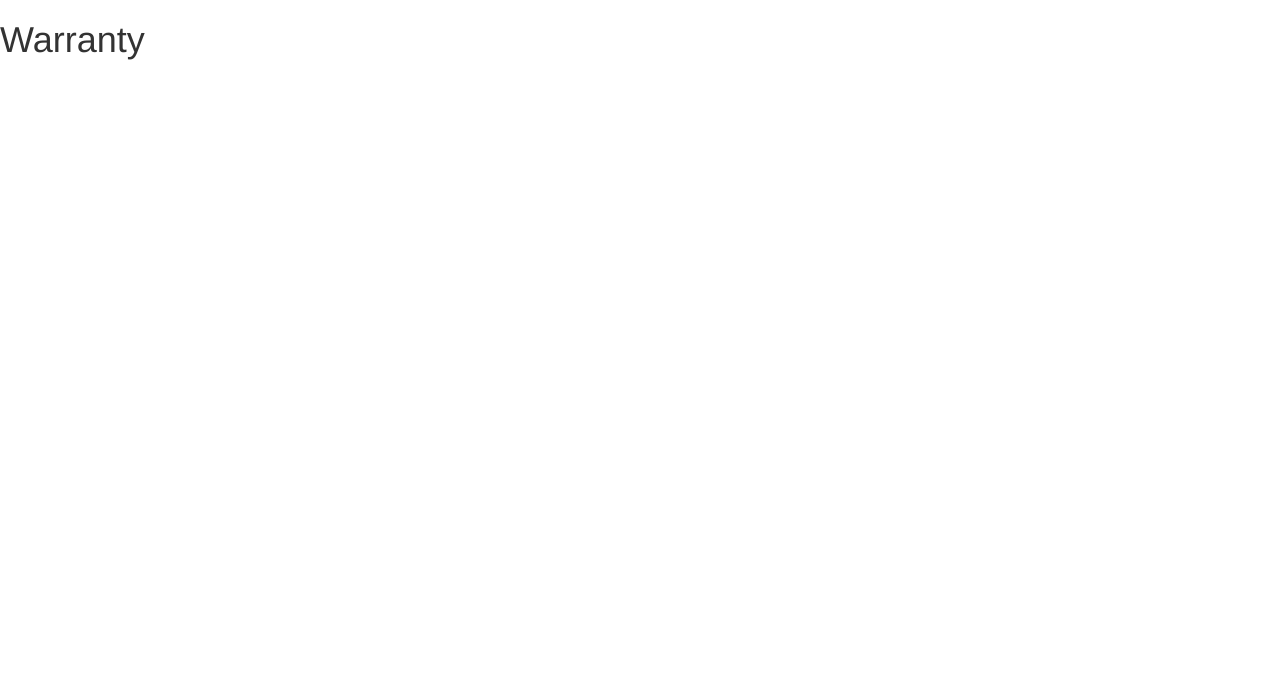
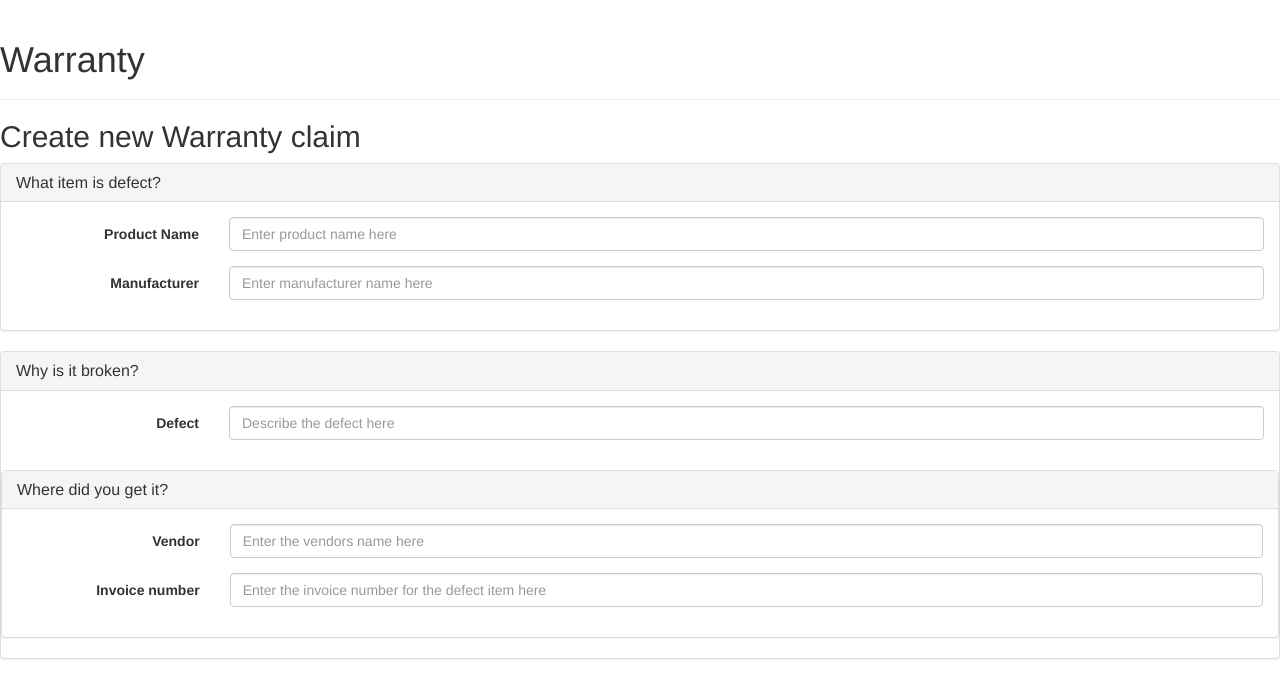
Before and after one commit to JaegerJens/warranty, a plain HTML site: page index.html in a window 1280 px wide. Drawn offline with Linux system fonts and the light colour scheme.

Commit message:
new form for creating warranty claims

```diff
--- a/index.html
+++ b/index.html
@@ -5,7 +5,74 @@
     <link href="lib/bootstrap-3.3.1/css/bootstrap.css" rel="stylesheet">
 </head>
 <body>
-    <h1>Warranty</h1>
+    <div class="page-header">
+      <h1>Warranty</h1>
+    </div>
+
+    <form class="form-horizontal">
+
+        <h2>Create new Warranty claim</h2>
+
+        <div class="panel panel-default">
+            <div class="panel-heading">
+                <h3 class="panel-title">What item is defect?</h3>
+            </div>
+
+            <div class="panel-body">
+                <div class="form-group">
+                    <label for="productname" class="col-sm-2 control-label">Product Name</label>
+                    <div class="col-sm-10">
+                        <input type="text" class="form-control" id="productname" placeholder="Enter product name here">
+                    </div>
+                </div>
+
+                <div class="form-group">
+                    <label for="manufacturer" class="col-sm-2 control-label">Manufacturer</label>
+                    <div class="col-sm-10">
+                        <input type="text" class="form-control" id="manufacturer" placeholder="Enter manufacturer name here">
+                    </div>
+                </div>
+            </div>
+        </div>
+
+        <div class="panel panel-default">
+            <div class="panel-heading">
+                <h3 class="panel-title">Why is it broken?</h3>
+            </div>
+
+            <div class="panel-body">
+                <div class="form-group">
+                    <label for="defect" class="col-sm-2 control-label">Defect</label>
+                    <div class="col-sm-10">
+                        <input type="text" class="form-control" id="defect" placeholder="Describe the defect here">
+                    </div>
+                </div>
+            </div>
+        <div>
+
+        <div class="panel panel-default">
+            <div class="panel-heading">
+                <h3 class="panel-title">Where did you get it?</h3>
+            </div>
+
+
+            <div class="panel-body">
+                <div class="form-group">
+                    <label for="vendor" class="col-sm-2 control-label">Vendor</label>
+                    <div class="col-sm-10">
+                        <input type="text" class="form-control" id="vendor" placeholder="Enter the vendors name here">
+                    </div>
+                </div>
+
+                <div class="form-group">
+                    <label for="invoicenumber" class="col-sm-2 control-label">Invoice number</label>
+                    <div class="col-sm-10">
+                        <input type="text" class="form-control" id="invoicenumber" placeholder="Enter the invoice number for the defect item here">
+                    </div>
+                </div>
+            </div>
+        </div>
+    </form>
 
     <script src="lib/jquery-1.11.2/jquery-1.11.2.js"></script>
     <script src="lib/bootstrap-3.3.1/js/bootstrap.js"></script>
```
